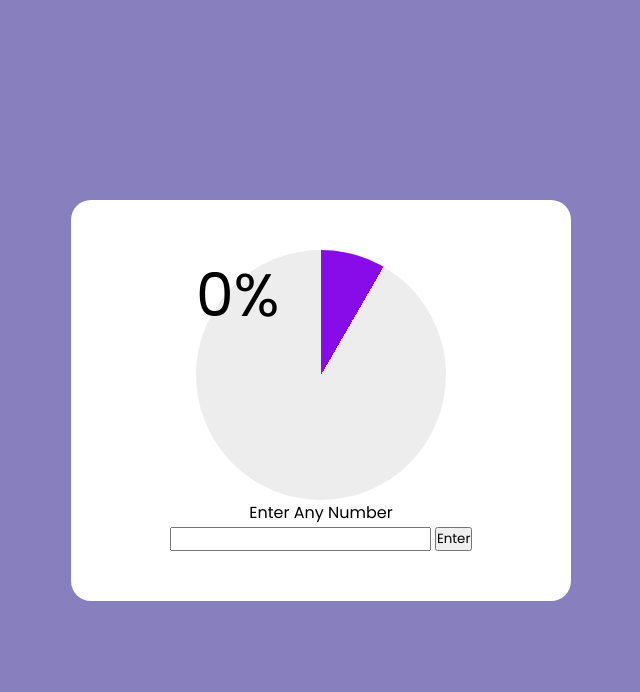
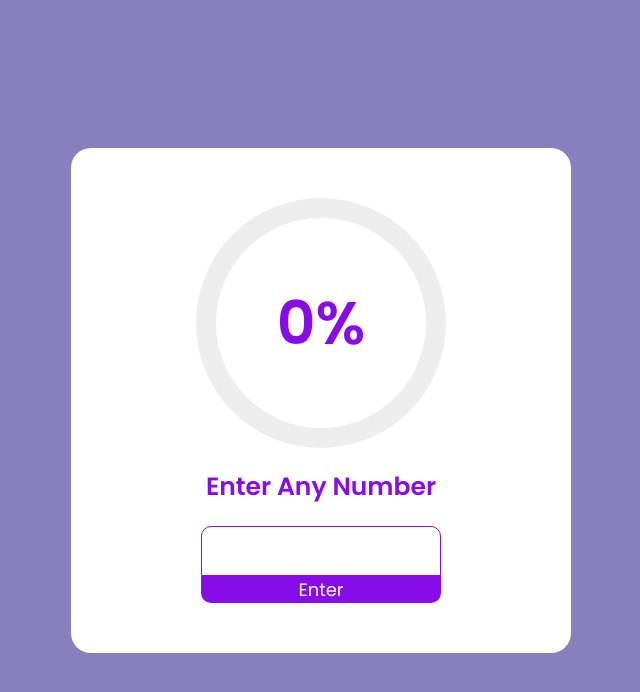
Before and after one commit to perflogabi/barradeprogressocircular, a plain HTML site: page index.html in a window 1280 px wide. Both pictures are taken after a click on the button "Enter". Shown: the whole page, without its empty margins (319-959 px from the left). Drawn offline with Linux system fonts and the light colour scheme; a web font is replaced by a local one.

Commit message:
finalizado

```diff
--- a/estilo.css
+++ b/estilo.css
@@ -31,9 +31,64 @@ body {
     width: 250px;
     height: 250px;
     border-radius: 50%;
-    background: conic-gradient(#880bea 30deg, #ededed 0deg);
+    background: conic-gradient(#880bea 0deg, #ededed 0deg);
+    display: flex;
+    justify-content: center;
+    align-items: center;
+}
+
+.progress-circular::after {
+    position: absolute;
+    content: '';
+    width: 210px;
+    height: 210px;
+    border-radius: 50%;
+    background: #fff;
 }
 
 .value {
     font-size: 60px;
+    font-weight: 600;
+    color: #880bea;
+    z-index: 9;
 }
+
+.text {
+    font-size: 25px;
+    font-weight: 600;
+    color: #880bea;
+    margin: 20px 0;
+}
+
+.btn {
+    display: flex;
+    flex-direction: column;
+    width: 60%;
+}
+
+input {
+    position: relative;
+    width: 100%;
+    height: 50px;
+    border: 1px solid #880bea;
+    border-radius: 10px 10px 0 0;
+    outline: none;
+    text-align: center;
+    font-size: 25px;
+    font-weight: 600;
+    color: #880bea;
+}
+
+button {
+    border-radius: 0 0 10px 10px;
+    outline: none;
+    background: #880bea;
+    color: #fff;
+    font-size: 18px;
+    border: none;
+    cursor: pointer;
+}
+
+button:active {
+    color: #880bea;
+}
--- a/scripts.js
+++ b/scripts.js
@@ -0,0 +1,30 @@
+let progressCircular = document.querySelector(".progress-circular");
+let btn = document.querySelector('button');
+let inp = document.querySelector('input');
+let value = document.querySelector('.value');
+let start = 0;
+
+btn.addEventListener('click', bar);
+
+function bar() {
+    let progress = setInterval(() => {
+        if (start < inp.value) {
+            start++;
+            progressEND()
+        } else {
+            start--;
+            progressEND()
+        }
+
+        function progressEND() {
+            value.textContent = `${start}%`;
+            progressCircular.style.background = `conic-gradient (#880bea ${
+                start * 3.6
+            }deg, #ededed 0deg)`;
+            if (start == inp.value) {
+                clearInterval(progress);
+                inp.value = '';
+            }
+        }
+    }, 50);
+}
```
